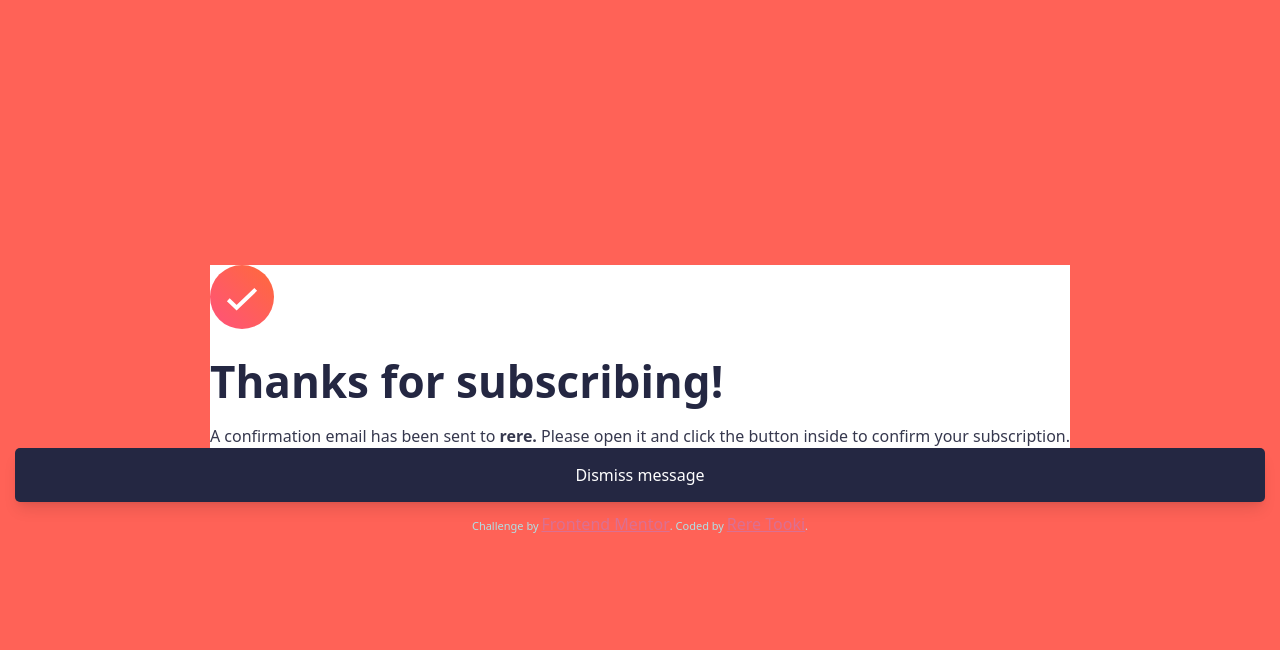
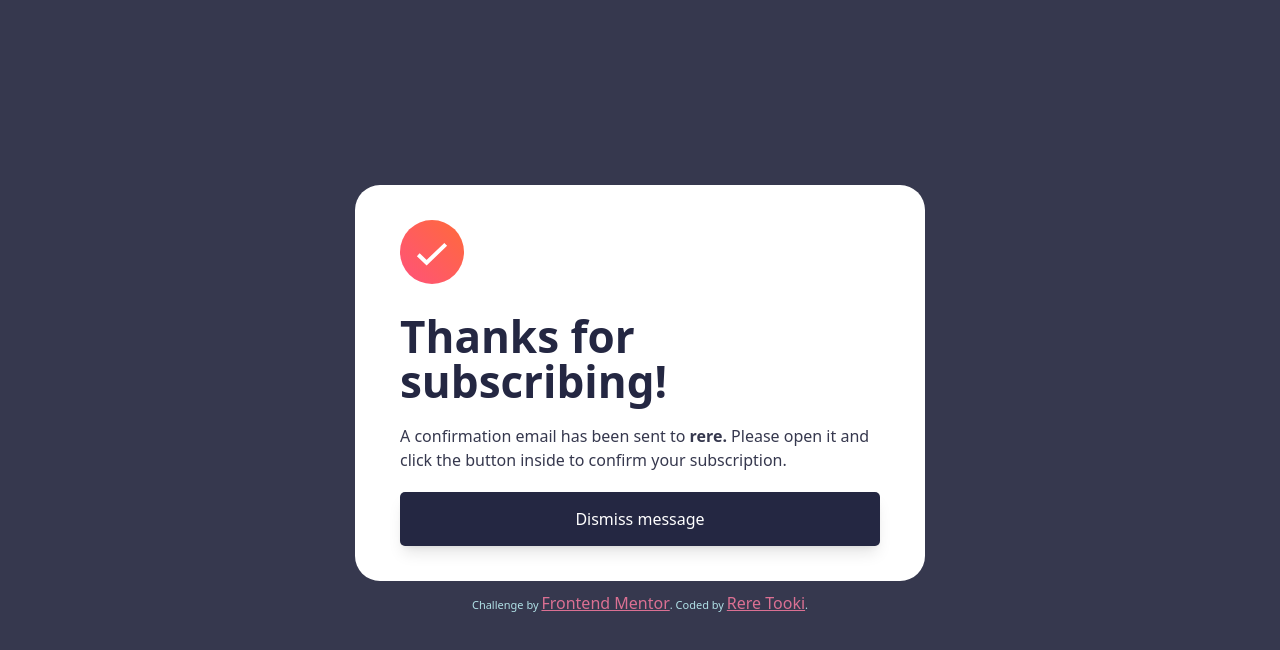
Before and after one commit to RereTooki/newsletter-component, a React (Vite) app: page / in a window 1280 px wide. Both pictures are taken after typing "name@example.com" into the empty fields and a click on the button "Subscribe to monthly newsletter". Shown: the top 650 px of the page. Built offline with nearby package versions, Linux system fonts and the light colour scheme.

Commit message:
DONE WITH ALL THE PAGES. Now, to fix the form.

```diff
--- a/src/components/Card.tsx
+++ b/src/components/Card.tsx
@@ -43,11 +43,11 @@ const Card = () => {
       )}
       {isVisible || (
         <>
-          <div className=" px-[15px] md:bg-tomatos h-screen w-fit md:w-full flex flex-col justify-center items-center">
-            <div className="h-[60vh] md:h-fit">
+          <div className=" px-[15px] md:bg-charcoal-greys h-screen w-fit md:w-screen md:h-screen md:px-[355px] flex flex-col justify-center items-center">
+            <div className="md:bg-whites md:rounded-[25px] md:py-[35px] md:px-[45px]">
+              <div className="h-[60vh] md:h-fit md:mb-[20px]">
                 <CardBody2 />
               </div>
-
               <div className="w-full">
                 <button
                   className="text-whites w-full py-[15px] rounded-[5px] bg-dark-slate-greys hover:gradient shadow-lg hover:shadow-tomatos/70"
@@ -57,7 +57,8 @@ const Card = () => {
                   Dismiss message
                 </button>
               </div>
-            <div className="attribution">
+            </div>
+            <div className="attribution md:whitespace-nowrap">
               Challenge by{" "}
               <a
                 href="https://www.frontendmentor.io?ref=challenge"
--- a/src/components/CardBody2.tsx
+++ b/src/components/CardBody2.tsx
@@ -5,7 +5,7 @@ import IconSuccess from "../assets/images/icon-success.svg";
 const CardBody2 = () => {
   return (
     <>
-      <div className="bg-whites">
+      <div className="md:whitespace-normal">
         <img className="" src={IconSuccess} alt="A success icon" />
         <h1 className="leading-[45px] text-dark-slate-greys text-[44px] font-bold mt-[30px] mb-[20px]">
           Thanks for subscribing!
```
Lines whose indentation alone changed are shown as unchanged.
